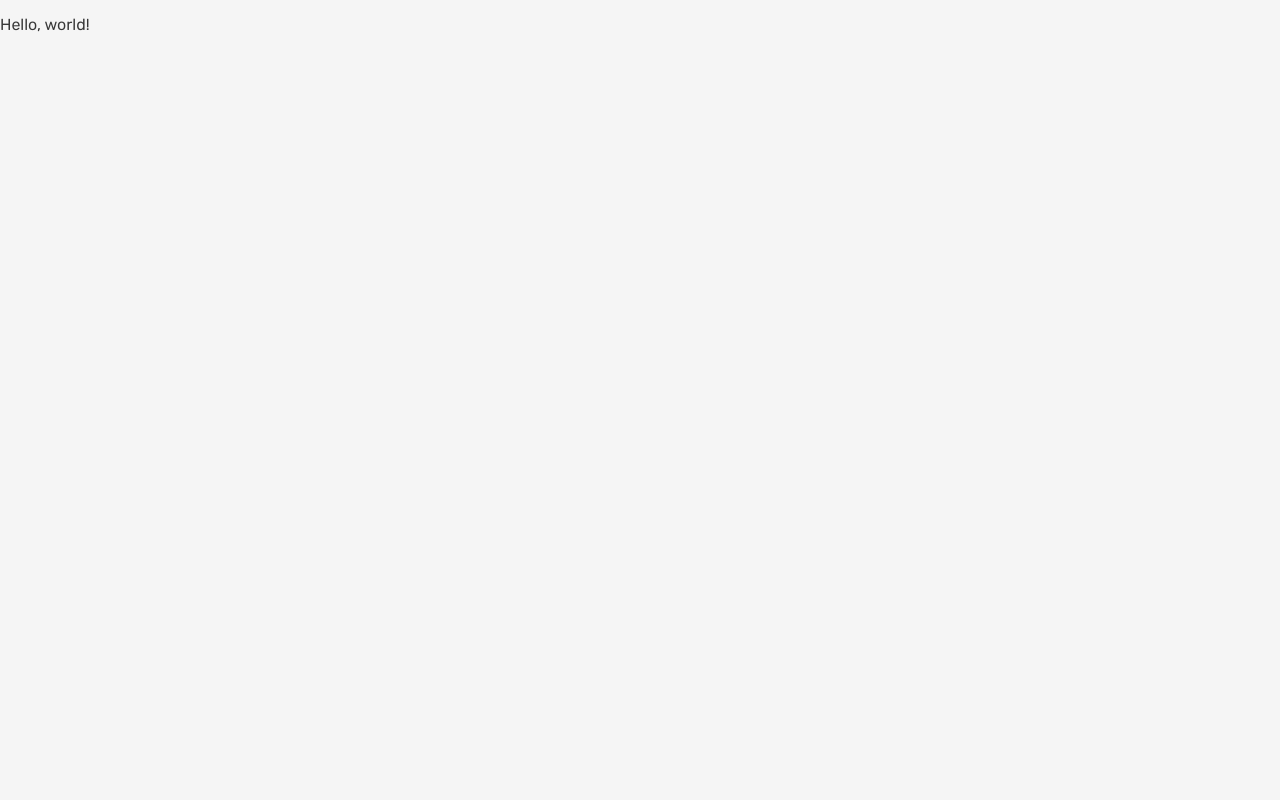
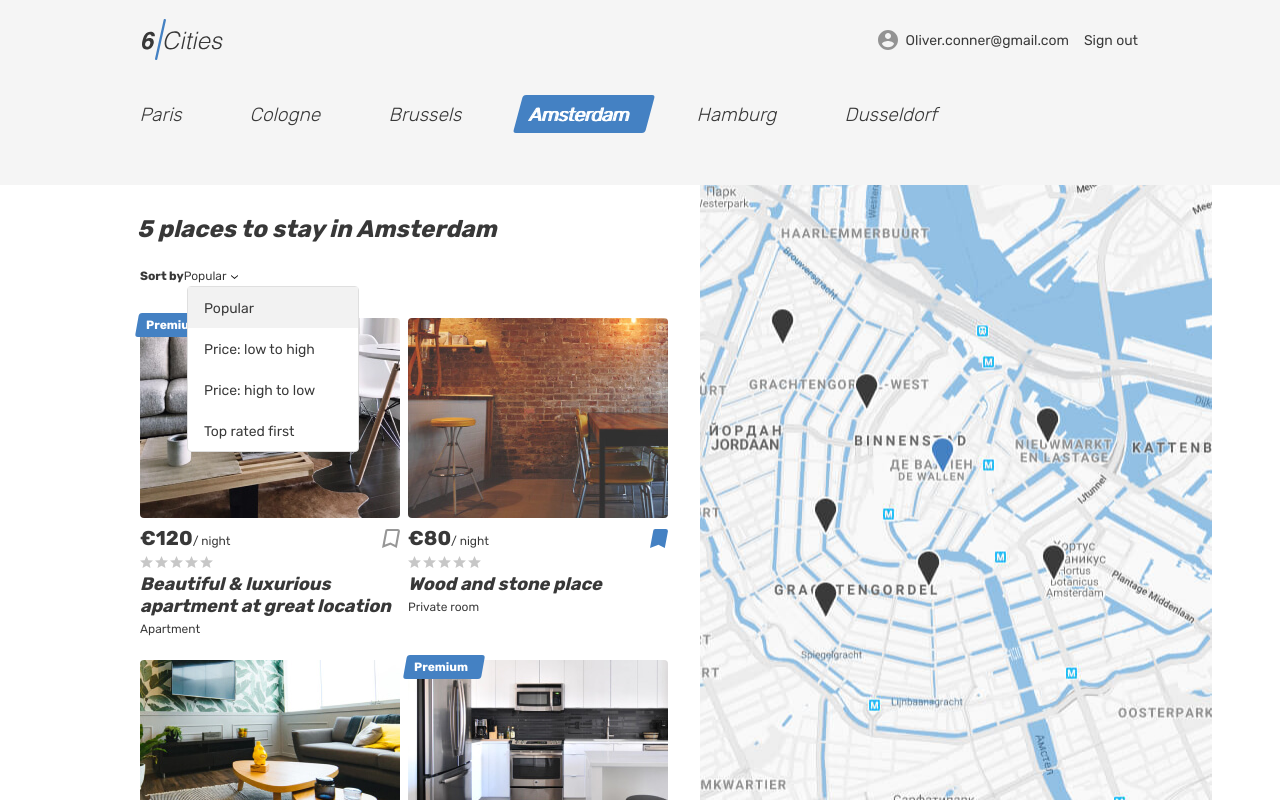
Before and after one commit to KuryakovDen/42634-six-cities-9, a React (Create React App) app in the folder project/: page / in a window 1280 px wide. Built offline with nearby package versions, Linux system fonts and the light colour scheme.

Commit message:
refactor: Доработка компонента App

```diff
--- a/project/src/components/app/app.tsx
+++ b/project/src/components/app/app.tsx
@@ -1,5 +1,11 @@
-function App(): JSX.Element {
-  return <p>Hello, world!</p>;
+import MainScreen from '../main-screen/main-screen';
+
+type AppProps = {
+  placesCount: number;
+};
+
+function App({ placesCount }: AppProps): JSX.Element {
+  return <MainScreen placesCount={placesCount} />;
 }
 
 export default App;
--- a/project/src/components/main-screen/main-screen.tsx
+++ b/project/src/components/main-screen/main-screen.tsx
@@ -1,6 +1,10 @@
 import React from 'react';
 
-function MainScreen(): JSX.Element {
+type MainScreenProps = {
+  placesCount: number;
+}
+
+function MainScreen({ placesCount }: MainScreenProps): JSX.Element {
   return (
     <div className="page page--gray page--main">
       <header className="header">
@@ -73,7 +77,7 @@ function MainScreen(): JSX.Element {
           <div className="cities__places-container container">
             <section className="cities__places places">
               <h2 className="visually-hidden">Places</h2>
-              <b className="places__found">312 places to stay in Amsterdam</b>
+              <b className="places__found">{placesCount} places to stay in Amsterdam</b>
               <form className="places__sorting" action="#" method="get">
                 <span className="places__sorting-caption">Sort by</span>
                 <span className="places__sorting-type">
--- a/project/src/index.tsx
+++ b/project/src/index.tsx
@@ -2,8 +2,12 @@ import React from 'react';
 import ReactDOM from 'react-dom';
 import App from './components/app/app';
 
+const Setting = {
+  PLACES_COUNT: 5,
+};
+
 ReactDOM.render(
   <React.StrictMode>
-    <App />
+    <App placesCount={Setting.PLACES_COUNT} />
   </React.StrictMode>,
   document.getElementById('root'));
```
